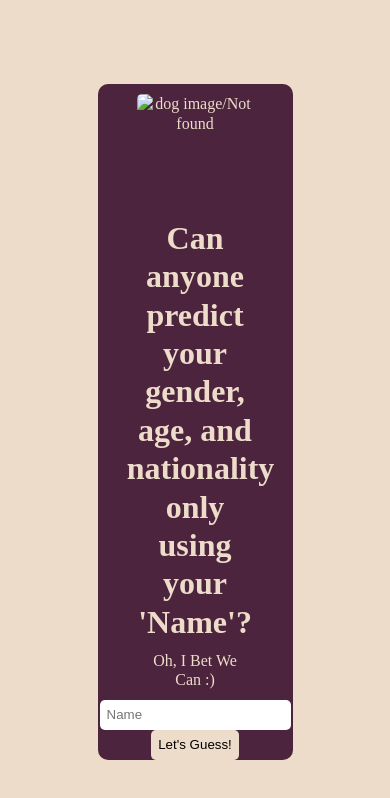
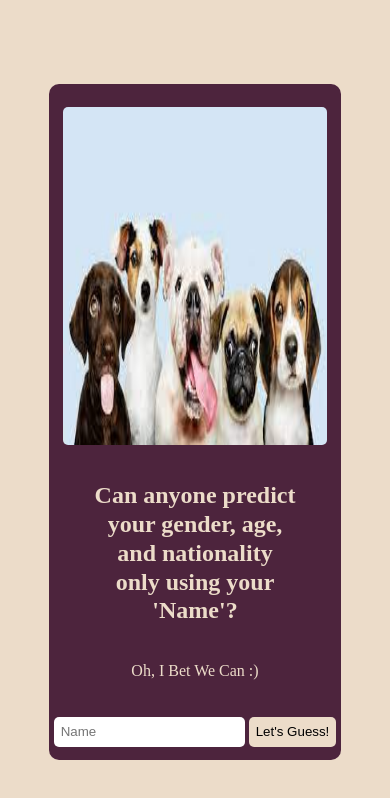
Before and after one commit to mohammadammash/prediction-frontend, a plain HTML site: page index.html in a window 390 px wide. Drawn offline with Linux system fonts and the light colour scheme.

Commit message:
Adding Responsive styling in 'styles/app.css' and local default image:'styles/images/dogs.jfif'

```diff
--- a/index.html
+++ b/index.html
@@ -11,7 +11,7 @@
     <main>
       <img
         id="dog-image"
-        src=""
+        src="./styles/images/dogs.jfif"
         alt="dog image/Not found"
       />
       <h1>
--- a/styles/app.css
+++ b/styles/app.css
@@ -36,7 +36,7 @@ main {
 main img {
   border-radius: 5px;
   margin: 10px 0;
-  width:60%;
+  width:70%;
   height:50%;
 }
 main h1 {
@@ -67,3 +67,16 @@ main .input {
   font-size: 18px;
   padding: 20px;
 }
+
+/* MEDIA QUERIES */
+@media only screen and (max-width: 800px) {
+  main {
+    width:75%;
+  }
+  main h1 {
+    font-size: 1.5rem;
+  }
+  main img {
+    width: 90%;
+  }
+}
```
Also changed, not shown: styles/images/dogs.jfif (added).
